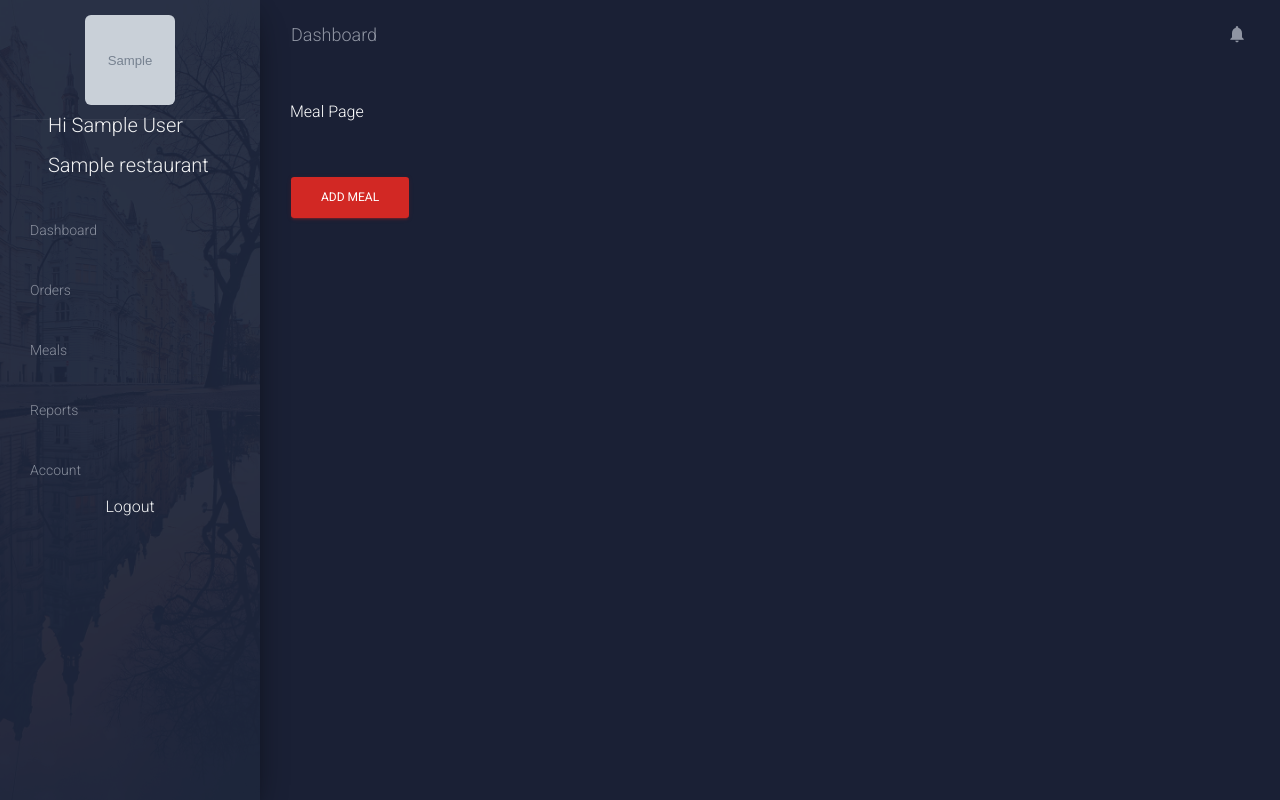
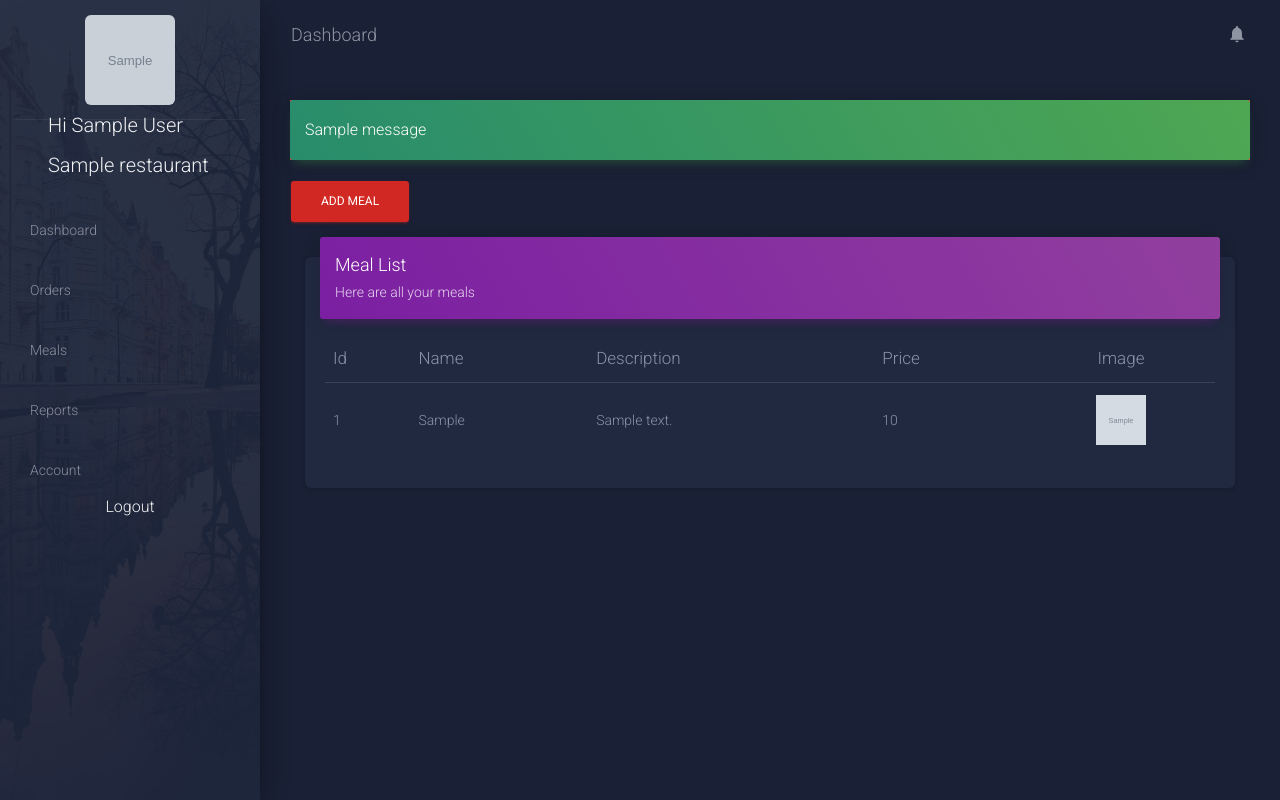
Before and after one commit to Yogi-99/omnifood, a Django app: page /restaurant/meal in a window 1280 px wide. Run offline with Django 3.2, Linux system fonts and the light colour scheme; a user stored in the database is signed in; tables that the repository leaves empty hold one stand-in row (values such as "Sample post"); grey boxes marked "Sample" are stand-in pictures; one stand-in notice (Sample message) is shown; some libraries are stand-ins or nearby versions.

Commit message:
Create Meals Table

```diff
--- a/accounts/templates/accounts/base.html
+++ b/accounts/templates/accounts/base.html
@@ -22,10 +22,10 @@
 <body class="bg-blue">
 
 
-<div class="container">
+<div class="btn-danger">
     {% if messages %}
         {% for message in messages %}
-            <div class="alert alert-{{ message.tags }}">
+            <div class="alert alert-{{ message.tags }} btn-danger">
                 {{ message }}
             </div>
         {% endfor %}
--- a/restaurants/templates/restaurants/base.html
+++ b/restaurants/templates/restaurants/base.html
@@ -93,6 +93,18 @@
             <div class="container-fluid">
                 <!-- your content here -->
 
+
+                <div class="btn-danger">
+                    {% if messages %}
+                        {% for message in messages %}
+                            <div class="alert alert-{{ message.tags }} btn-danger">
+                                {{ message }}
+                            </div>
+                        {% endfor %}
+
+
+                    {% endif %}
+                </div>
                 {% block content %}
 
                 {% endblock %}
--- a/restaurants/templates/restaurants/meal.html
+++ b/restaurants/templates/restaurants/meal.html
@@ -5,6 +5,45 @@
 {% endblock %}
 
 {% block content %}
-    Meal Page <br><br><br>
     <a href="{% url 'add_meal' %}" class="btn btn-danger">Add Meal</a>
+
+    <div class="content">
+        <div class="container-fluid">
+            <div class="row">
+                <div class="col-md-12">
+                    <div class="card">
+                        <div class="card-header card-header-primary">
+                            <h4 class="card-title ">Meal List</h4>
+                            <p class="card-category"> Here are all your meals</p>
+                        </div>
+                        <div class="card-body">
+                            <div class="table-responsive">
+                                <table class="table">
+                                    <thead class="text-primary">
+                                    <th>Id</th>
+                                    <th>Name</th>
+                                    <th>Description</th>
+                                    <th >Price</th>
+                                    <th class="text-center">Image</th>
+                                    </thead>
+                                    <tbody>
+                                        {% for meal in meals %}
+                                            <tr>
+                                                <td>{{ meal.id }}</td>
+                                                <td>{{ meal.meal }}</td>
+                                                <td>{{ meal.description }}</td>
+                                                <td>{{ meal.price }}</td>
+                                                <td class="text-center"><img src="{{ MEDIA_URL }}{{ meal.image }}" alt="" width="50" height="50"></td>
+                                            </tr>
+                                        {% endfor %}
+
+                                    </tbody>
+                                </table>
+                            </div>
+                        </div>
+                    </div>
+                </div>
+            </div>
+        </div>
+    </div>
 {% endblock %}
--- a/restaurants/views.py
+++ b/restaurants/views.py
@@ -1,6 +1,7 @@
 from django.shortcuts import render, redirect
 from .forms import UserEditForm
 from .forms import RestaurantEditForm, MealForm
+from .models import Meal
 
 
 # Create your views here.
@@ -28,7 +29,10 @@ def account(request):
 
 
 def meal(request):
-    return render(request, 'restaurants/meal.html')
+    meals = Meal.objects.filter(restaurant=request.user.restaurant).order_by("-id")
+    return render(request, 'restaurants/meal.html', {
+        'meals': meals
+    })
 
 
 def order(request):
```
Also changed, not shown: restaurants/templates/restaurants/account.html (+0 -26 lines).
